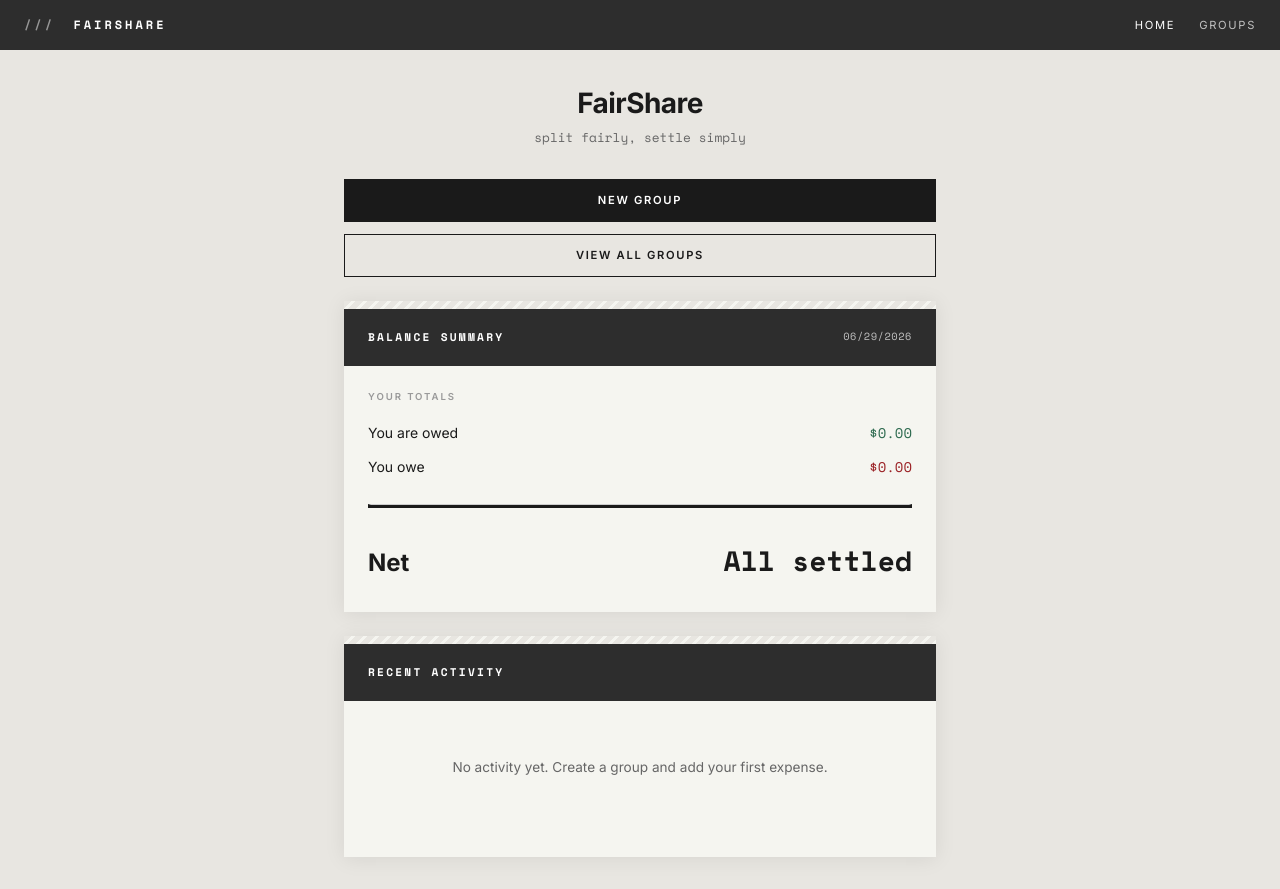
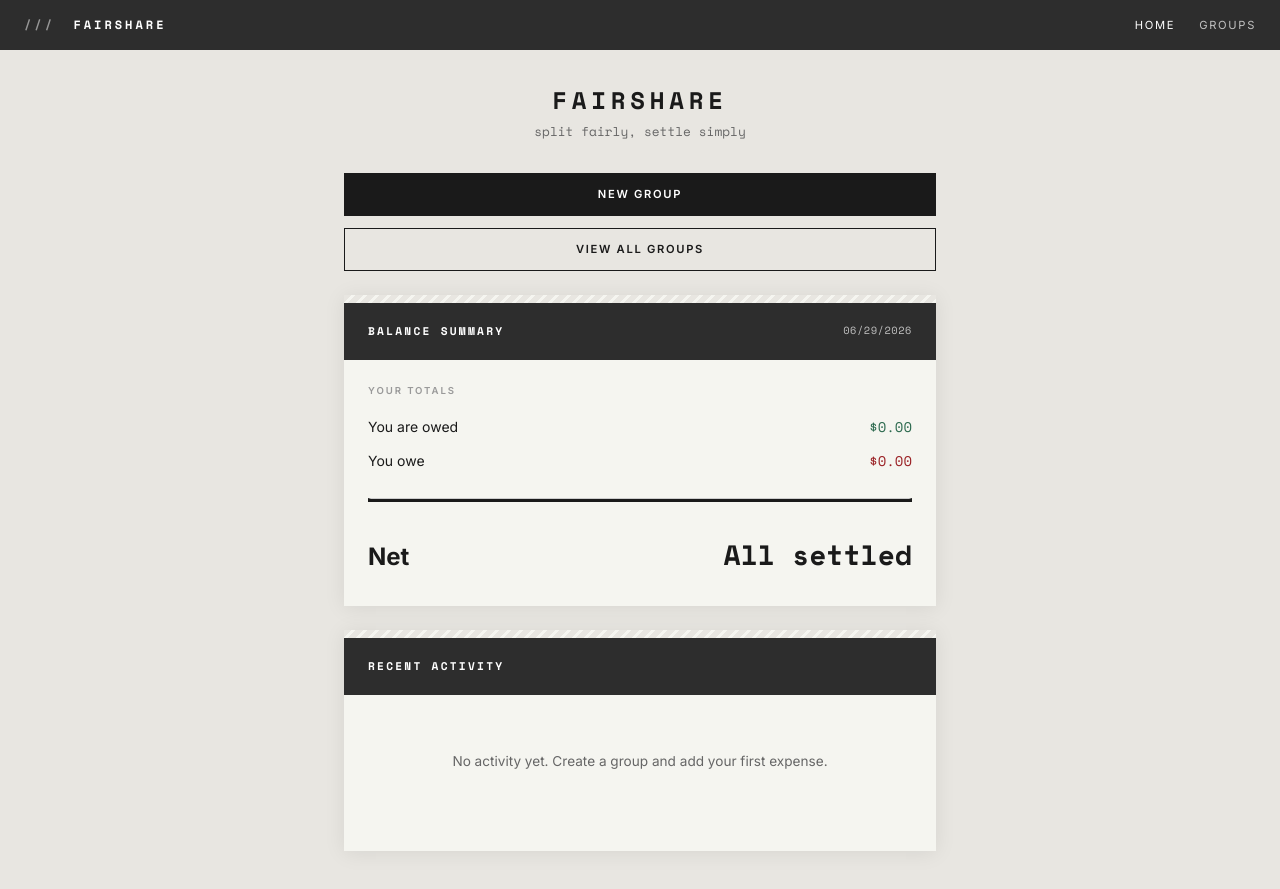
Before and after one commit to soniyagaikwad/fairshare, a React (Vite) app: page / in a window 1280 px wide. Built offline with nearby package versions, Linux system fonts and the light colour scheme.

Commit message:
consistent fairshare logo

```diff
--- a/src/App.css
+++ b/src/App.css
@@ -449,6 +449,14 @@
   margin-bottom: 0.25rem;
 }
 
+.page-header__title--brand {
+  font-family: var(--font-mono);
+  font-size: 1.5rem;
+  font-weight: 700;
+  letter-spacing: 0.2em;
+  text-transform: uppercase;
+}
+
 .page-header__subtitle {
   font-size: 0.8rem;
   color: var(--ink-muted);
--- a/src/pages/Home.jsx
+++ b/src/pages/Home.jsx
@@ -39,7 +39,7 @@ export default function Home() {
   return (
     <div>
       <div className="page-header page-header--centered">
-        <h1 className="page-header__title">FairShare</h1>
+        <h1 className="page-header__title page-header__title--brand">FairShare</h1>
         <p className="page-header__subtitle">
           split fairly, settle simply
         </p>
```
